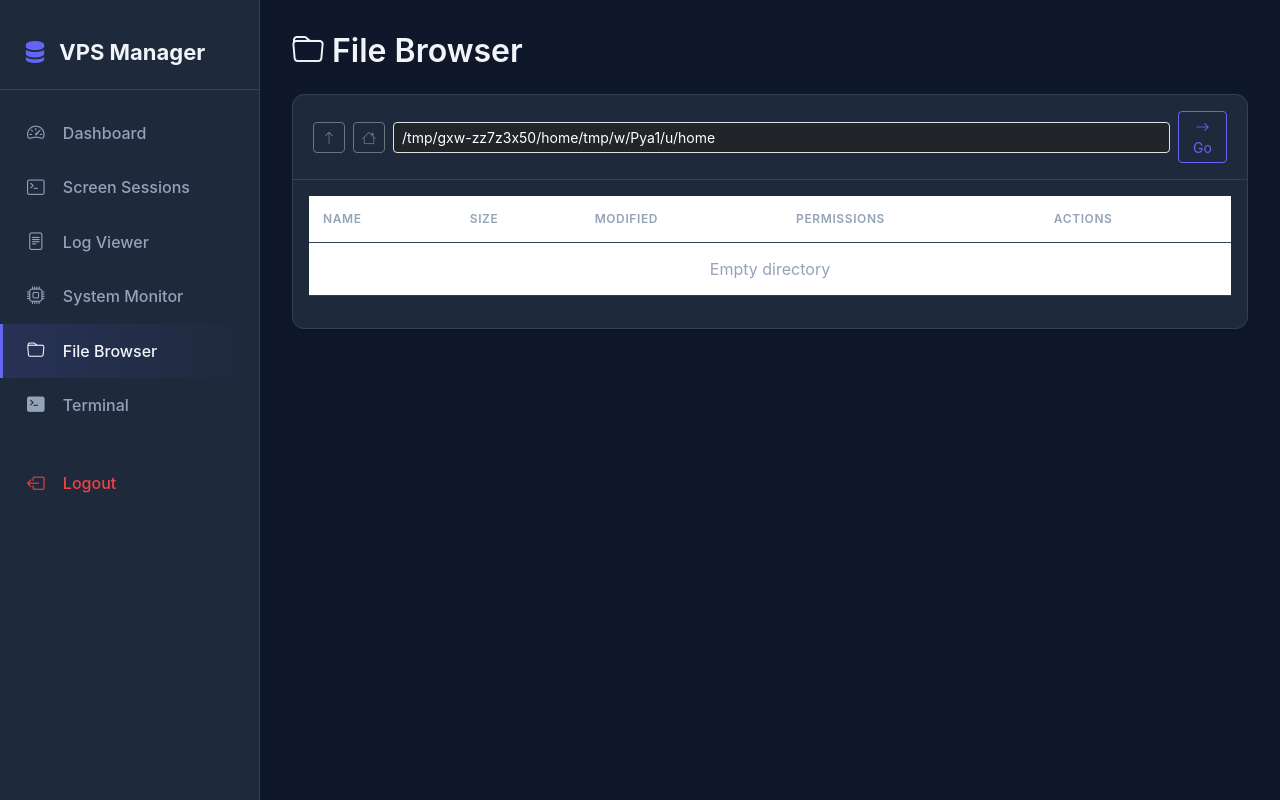
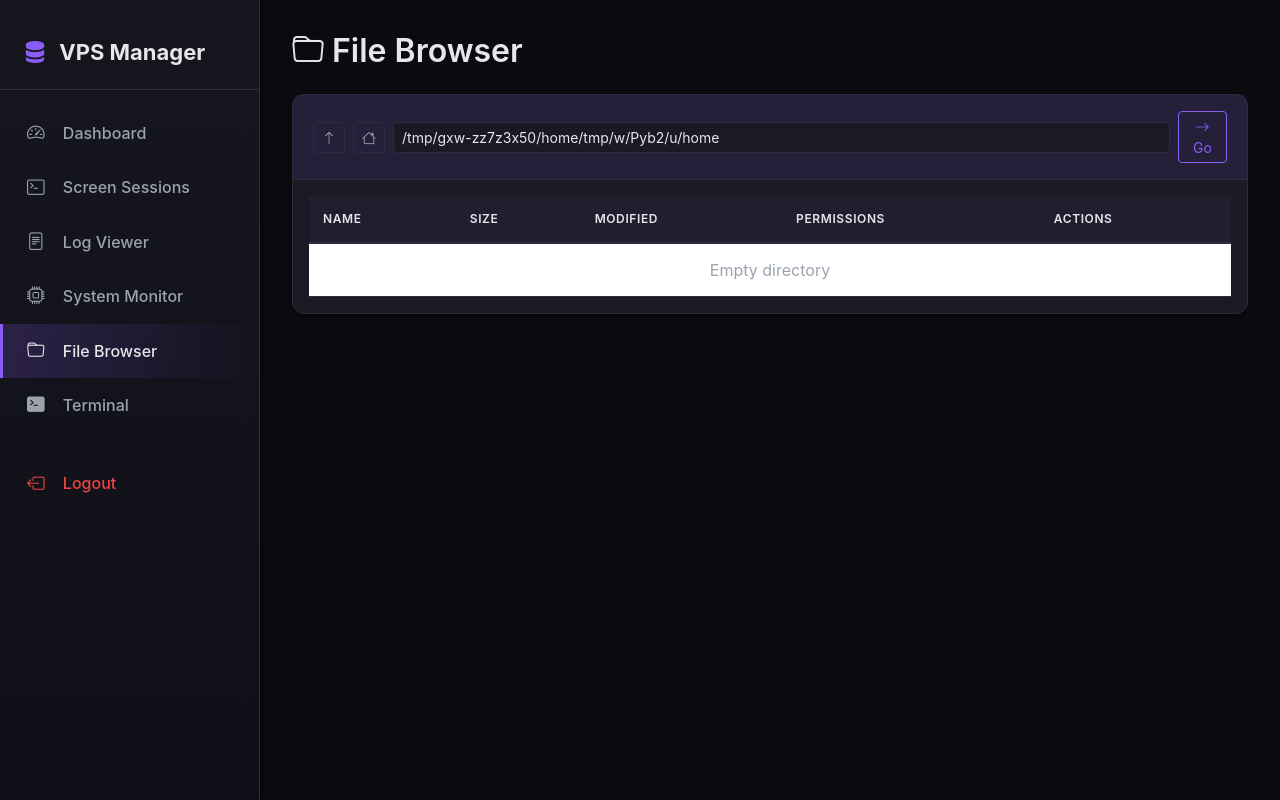
Before and after one commit to jacklot1122/vps-management-gui, a Flask app: page /files in a window 1280 px wide. Run offline with Flask 3, Linux system fonts and the light colour scheme; the visitor is signed in with stand-in values (Sample User, id 1); data that the repository does not hold is empty; some libraries are stand-ins or nearby versions.

Commit message:
Improve UI theme and add file download functionality
- Updated color scheme with better contrast (purple theme)
- Fixed text visibility issues across all elements
- Added file download functionality with download button
- Improved delete confirmation with full path display
- Enhanced delete to handle non-empty directories (shutil.rmtree)
- Better button styling with hover effects
- Improved form controls and modal styling
- Enhanced table header visibility
- Added tooltips to action buttons

```diff
--- a/app.py
+++ b/app.py
@@ -574,10 +574,29 @@
 
     try:
         if os.path.isdir(path):
-            os.rmdir(path)
+            import shutil
+            shutil.rmtree(path)  # Delete directory and all contents
         else:
             os.remove(path)
         return jsonify({'success': True, 'message': 'Deleted successfully'})
+    except Exception as e:
+        return jsonify({'success': False, 'error': str(e)})
+
+@app.route('/api/files/download', methods=['GET'])
+@login_required
+def download_file():
+    """Download a file"""
+    from flask import send_file
+    path = request.args.get('path', '')
+
+    try:
+        if not os.path.exists(path):
+            return jsonify({'success': False, 'error': 'File not found'})
+
+        if os.path.isdir(path):
+            return jsonify({'success': False, 'error': 'Cannot download directories'})
+
+        return send_file(path, as_attachment=True, download_name=os.path.basename(path))
     except Exception as e:
         return jsonify({'success': False, 'error': str(e)})
 
--- a/templates/base.html
+++ b/templates/base.html
@@ -8,18 +8,18 @@
     <link href="https://cdn.jsdelivr.net/npm/bootstrap-icons@1.11.1/font/bootstrap-icons.css" rel="stylesheet">
     <style>
         :root {
-            --primary-color: #6366f1;
-            --primary-hover: #818cf8;
-            --dark-bg: #0f172a;
-            --sidebar-bg: #1e293b;
-            --card-bg: #1e293b;
-            --card-border: #334155;
-            --text-primary: #f1f5f9;
-            --text-secondary: #94a3b8;
+            --primary-color: #8b5cf6;
+            --primary-hover: #a78bfa;
+            --dark-bg: #0a0a0f;
+            --sidebar-bg: #16161f;
+            --card-bg: #1a1a24;
+            --card-border: #2d2d3d;
+            --text-primary: #e5e7eb;
+            --text-secondary: #9ca3af;
             --success: #10b981;
             --warning: #f59e0b;
             --danger: #ef4444;
-            --info: #3b82f6;
+            --info: #06b6d4;
         }
 
         body {
@@ -30,7 +30,7 @@
         }
 
         .sidebar {
-            background-color: var(--sidebar-bg);
+            background: linear-gradient(180deg, var(--sidebar-bg) 0%, #0f0f18 100%);
             min-height: 100vh;
             width: 260px;
             position: fixed;
@@ -38,6 +38,7 @@
             top: 0;
             padding-top: 1rem;
             border-right: 1px solid var(--card-border);
+            box-shadow: 2px 0 10px rgba(0,0,0,0.3);
         }
 
         .sidebar .nav-link {
@@ -71,11 +72,11 @@
             background-color: var(--card-bg);
             border: 1px solid var(--card-border);
             border-radius: 12px;
-            box-shadow: 0 4px 6px -1px rgba(0, 0, 0, 0.1);
+            box-shadow: 0 4px 6px -1px rgba(0, 0, 0, 0.3);
         }
 
         .card-header {
-            background-color: transparent;
+            background-color: rgba(139, 92, 246, 0.1);
             border-bottom: 1px solid var(--card-border);
             font-weight: 600;
             color: var(--text-primary);
@@ -112,25 +113,28 @@
 
         .table {
             color: var(--text-primary);
+            margin-bottom: 0;
         }
 
         .table thead th {
-            border-bottom: 1px solid var(--card-border);
-            color: var(--text-secondary);
+            border-bottom: 2px solid var(--card-border);
+            color: var(--text-primary);
             font-weight: 600;
             text-transform: uppercase;
             font-size: 0.75rem;
             letter-spacing: 0.05em;
+            background-color: rgba(139, 92, 246, 0.05);
         }
 
         .table td, .table th {
             border-color: var(--card-border);
             padding: 0.875rem;
             vertical-align: middle;
+            color: var(--text-primary);
         }
 
         .table-hover tbody tr:hover {
-            background-color: rgba(99, 102, 241, 0.1);
+            background-color: rgba(139, 92, 246, 0.15);
         }
 
         .btn-action {
@@ -141,20 +145,99 @@
         .btn-primary {
             background: linear-gradient(135deg, var(--primary-color) 0%, var(--primary-hover) 100%);
             border: none;
+            color: #ffffff;
         }
 
         .btn-primary:hover {
             background: linear-gradient(135deg, var(--primary-hover) 0%, var(--primary-color) 100%);
+            transform: translateY(-1px);
+            box-shadow: 0 4px 8px rgba(139, 92, 246, 0.4);
         }
 
         .btn-outline-primary {
             color: var(--primary-color);
             border-color: var(--primary-color);
+            background: transparent;
         }
 
         .btn-outline-primary:hover {
             background-color: var(--primary-color);
             border-color: var(--primary-color);
+            color: #ffffff;
+        }
+
+        .btn-outline-secondary {
+            color: var(--text-secondary);
+            border-color: var(--card-border);
+            background: transparent;
+        }
+
+        .btn-outline-secondary:hover {
+            background-color: var(--card-border);
+            border-color: var(--text-secondary);
+            color: var(--text-primary);
+        }
+
+        .btn-outline-info {
+            color: var(--info);
+            border-color: var(--info);
+            background: transparent;
+        }
+
+        .btn-outline-info:hover {
+            background-color: var(--info);
+            border-color: var(--info);
+            color: #ffffff;
+        }
+
+        .btn-outline-success {
+            color: var(--success);
+            border-color: var(--success);
+            background: transparent;
+        }
+
+        .btn-outline-success:hover {
+            background-color: var(--success);
+            border-color: var(--success);
+            color: #ffffff;
+        }
+
+        .btn-outline-danger {
+            color: var(--danger);
+            border-color: var(--danger);
+            background: transparent;
+        }
+
+        .btn-outline-danger:hover {
+            background-color: var(--danger);
+            border-color: var(--danger);
+            color: #ffffff;
+        }
+
+        .form-control {
+            background-color: var(--card-bg);
+            border: 1px solid var(--card-border);
+            color: var(--text-primary);
+        }
+
+        .form-control:focus {
+            background-color: var(--card-bg);
+            border-color: var(--primary-color);
+            color: var(--text-primary);
+            box-shadow: 0 0 0 0.2rem rgba(139, 92, 246, 0.25);
+        }
+
+        .form-control::placeholder {
+            color: var(--text-secondary);
+            opacity: 0.7;
+        }
+
+        .bg-dark {
+            background-color: var(--card-bg) !important;
+        }
+
+        .text-white {
+            color: var(--text-primary) !important;
         }
 
         .terminal-output {
--- a/templates/files.html
+++ b/templates/files.html
@@ -8,15 +8,15 @@
 <div class="card">
     <div class="card-header">
         <div class="d-flex align-items-center">
-            <button class="btn btn-sm btn-outline-secondary me-2" onclick="goUp()">
+            <button class="btn btn-sm btn-outline-secondary me-2" onclick="goUp()" title="Go Up">
                 <i class="bi bi-arrow-up"></i>
             </button>
-            <button class="btn btn-sm btn-outline-secondary me-2" onclick="goHome()">
+            <button class="btn btn-sm btn-outline-secondary me-2" onclick="goHome()" title="Go Home">
                 <i class="bi bi-house"></i>
             </button>
-            <input type="text" class="form-control form-control-sm bg-dark text-white" id="currentPath"
-                   onkeypress="if(event.key==='Enter') navigateTo(this.value)">
-            <button class="btn btn-sm btn-outline-primary ms-2" onclick="navigateTo(document.getElementById('currentPath').value)">
+            <input type="text" class="form-control form-control-sm" id="currentPath"
+                   onkeypress="if(event.key==='Enter') navigateTo(this.value)" placeholder="Enter path...">
+            <button class="btn btn-sm btn-outline-primary ms-2" onclick="navigateTo(document.getElementById('currentPath').value)" title="Navigate">
                 <i class="bi bi-arrow-right"></i> Go
             </button>
         </div>
@@ -44,13 +44,13 @@
 <!-- View/Edit File Modal -->
 <div class="modal fade" id="fileModal" tabindex="-1">
     <div class="modal-dialog modal-xl">
-        <div class="modal-content bg-dark">
+        <div class="modal-content">
             <div class="modal-header">
                 <h5 class="modal-title" id="fileModalTitle">View File</h5>
                 <button type="button" class="btn-close btn-close-white" data-bs-dismiss="modal"></button>
             </div>
             <div class="modal-body">
-                <textarea class="form-control bg-dark text-white font-monospace" id="fileContent"
+                <textarea class="form-control font-monospace" id="fileContent"
                           rows="20" style="font-size: 0.9rem;"></textarea>
             </div>
             <div class="modal-footer">
@@ -96,11 +96,14 @@
                         <td><code>${item.permissions}</code></td>
                         <td>
                             ${!item.is_dir ? `
-                                <button class="btn btn-sm btn-outline-info me-1" onclick="viewFile('${item.path}')">
+                                <button class="btn btn-sm btn-outline-info me-1" onclick="viewFile('${item.path}')" title="View/Edit">
                                     <i class="bi bi-eye"></i>
                                 </button>
+                                <button class="btn btn-sm btn-outline-success me-1" onclick="downloadFile('${item.path}')" title="Download">
+                                    <i class="bi bi-download"></i>
+                                </button>
                             ` : ''}
-                            <button class="btn btn-sm btn-outline-danger" onclick="deleteItem('${item.path}', ${item.is_dir})">
+                            <button class="btn btn-sm btn-outline-danger" onclick="deleteItem('${item.path}', ${item.is_dir})" title="Delete">
                                 <i class="bi bi-trash"></i>
                             </button>
                         </td>
@@ -163,7 +166,11 @@
 
     async function deleteItem(path, isDir) {
         const type = isDir ? 'directory' : 'file';
-        if (!confirm(`Are you sure you want to delete this ${type}?`)) return;
+        const confirmMsg = isDir
+            ? `Are you sure you want to delete this directory and all its contents?\n\nPath: ${path}`
+            : `Are you sure you want to delete this file?\n\nPath: ${path}`;
+
+        if (!confirm(confirmMsg)) return;
 
         const data = await api('/api/files/delete', {
             method: 'POST',
@@ -178,6 +185,13 @@
         }
     }
 
+    function downloadFile(path) {
+        // Create a temporary link and click it to trigger download
+        const url = `/api/files/download?path=${encodeURIComponent(path)}`;
+        window.location.href = url;
+        showToast('Download started...', 'info');
+    }
+
     loadDirectory('~');
 </script>
 {% endblock %}
```
Also changed, not shown: other parts of templates/base.html (+30 -2 lines).
